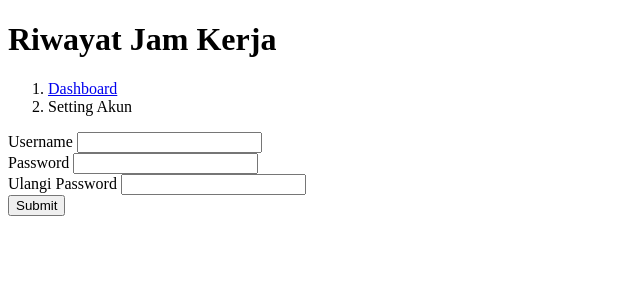
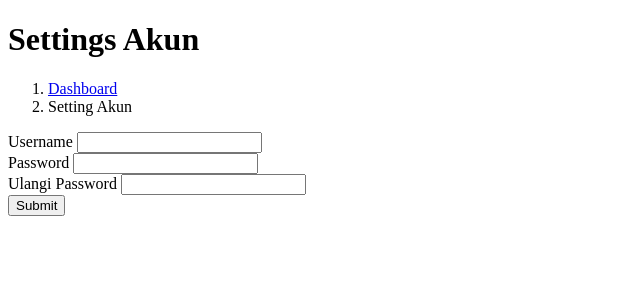
Before and after one commit to taufik230301/aplikasi_notifikasi_pegawai, a PHP site: the page made by application/views/admin/settings.php in a window 1280 px wide. Shown: the top 300 px of the page, without its empty margins (0-640 px from the left). Run offline with PHP 8.4, Linux system fonts and the light colour scheme; the template is opened without the code that fills it, so the values that code supplies are empty.

Commit message:
add settings akun in admin

```diff
--- a/application/views/admin/settings.php
+++ b/application/views/admin/settings.php
@@ -40,7 +40,7 @@
         <div id="layoutSidenav_content">
             <main>
                 <div class="container-fluid px-4">
-                    <h1 class="mt-4">Riwayat Jam Kerja</h1>
+                    <h1 class="mt-4">Settings Akun</h1>
                     <ol class="breadcrumb mb-4">
                         <li class="breadcrumb-item"><a href="<?=base_url();?>Dashboard/dashboard_admin">Dashboard</a>
                         </li>
--- a/application/views/hrd/settings.php
+++ b/application/views/hrd/settings.php
@@ -40,7 +40,7 @@
         <div id="layoutSidenav_content">
             <main>
                 <div class="container-fluid px-4">
-                    <h1 class="mt-4">Setting Akun</h1>
+                    <h1 class="mt-4">Settings Akun</h1>
                     <ol class="breadcrumb mb-4">
                         <li class="breadcrumb-item"><a href="<?=base_url();?>Dashboard/dashboard_hrd">Dashboard</a>
                         </li>
--- a/application/views/pegawai/settings.php
+++ b/application/views/pegawai/settings.php
@@ -40,7 +40,7 @@
         <div id="layoutSidenav_content">
             <main>
                 <div class="container-fluid px-4">
-                    <h1 class="mt-4">Setting Akun</h1>
+                    <h1 class="mt-4">Settings Akun</h1>
                     <ol class="breadcrumb mb-4">
                         <li class="breadcrumb-item"><a href="<?=base_url();?>Dashboard/dashboard_pegawai">Dashboard</a>
                         </li>
```
